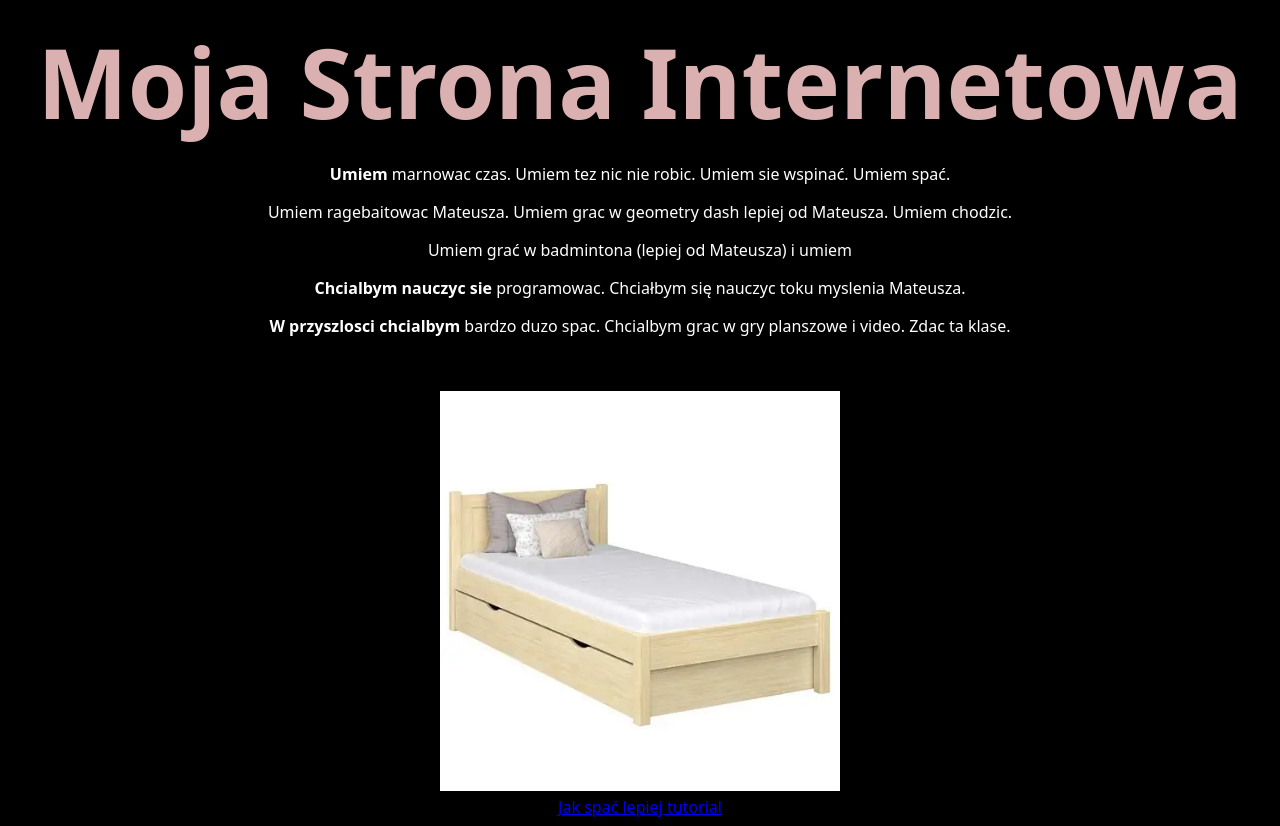
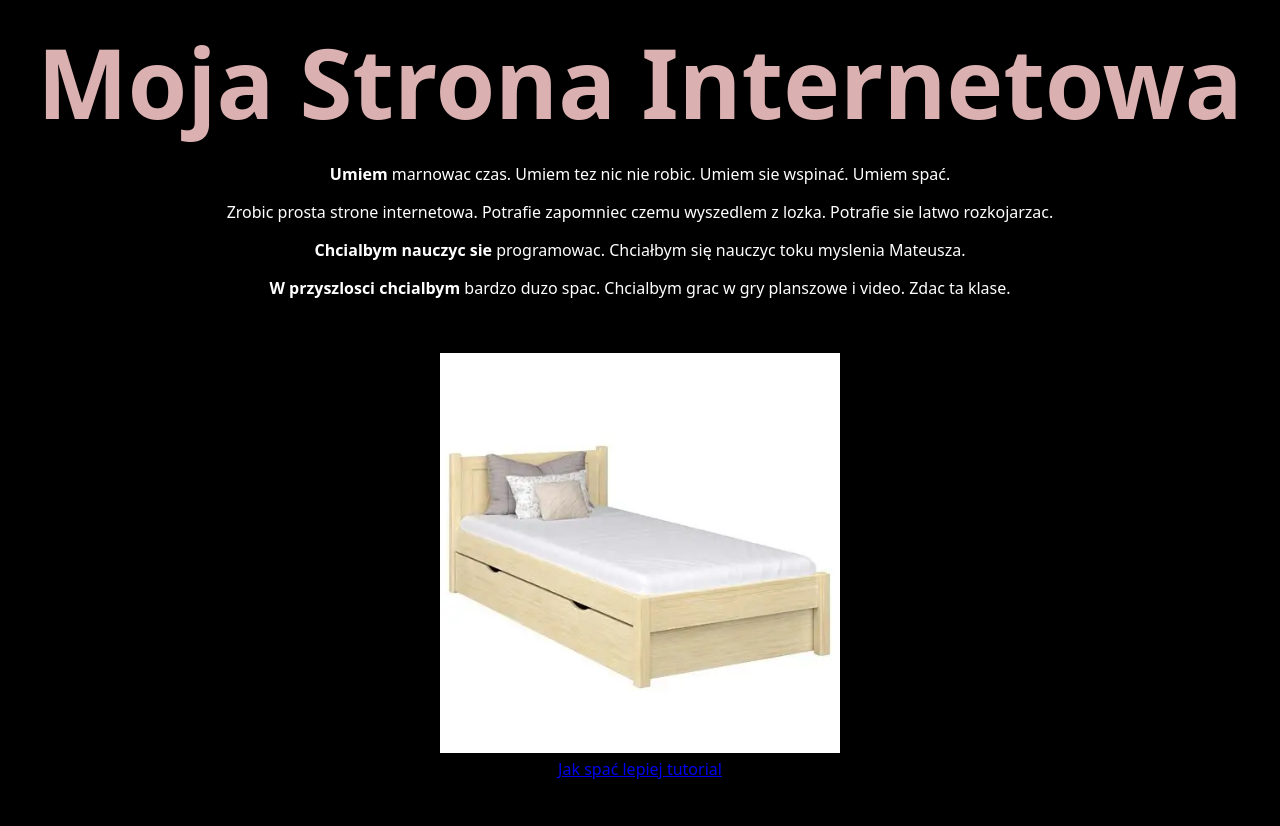
Before and after one commit to PuszkaZGroszkiem22/puszkazgroszkiem22.github.io, a plain HTML site: page index.html in a window 1280 px wide. After the commit the page ends 800 px from the top, so only its background shows below. Drawn offline with Linux system fonts and the light colour scheme; a web font is replaced by a local one.

Commit message:
Update index.html

```diff
--- a/index.html
+++ b/index.html
@@ -12,7 +12,7 @@
 <body class="bitcount-grid-single-670">
     <div>
     <p><center><f><b><k>Moja Strona Internetowa</k></b></center></f></p>
-    <p><b><g><center> Umiem</b> marnowac czas. Umiem tez nic nie robic. Umiem sie wspinać. Umiem spać.<p> Umiem ragebaitowac Mateusza. Umiem grac w geometry dash lepiej od Mateusza. Umiem chodzic.</p> Umiem grać w badmintona (lepiej od Mateusza) i umiem  </p>
+    <p><b><g><center> Umiem</b> marnowac czas. Umiem tez nic nie robic. Umiem sie wspinać. Umiem spać.<p>Zrobic prosta strone internetowa. Potrafie zapomniec czemu wyszedlem z lozka. Potrafie sie latwo rozkojarzac.
     <p><b> Chcialbym nauczyc sie</b> programowac. Chciałbym się nauczyc toku myslenia Mateusza. </p>
     <p><b> W przyszlosci chcialbym</b> bardzo duzo spac. Chcialbym grac w gry planszowe i video. Zdac ta klase.</g></p></center></p>
     <p><center><img></p>
```
